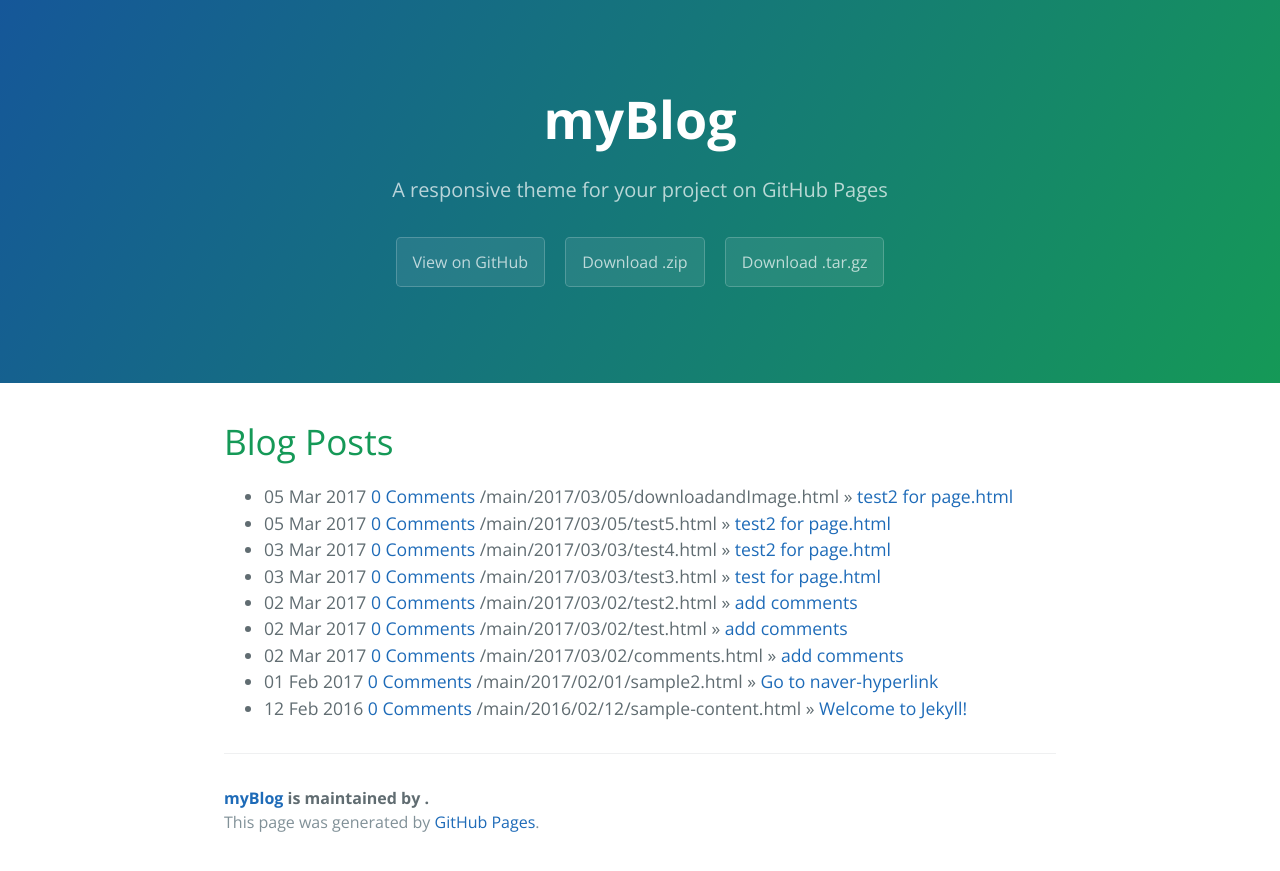
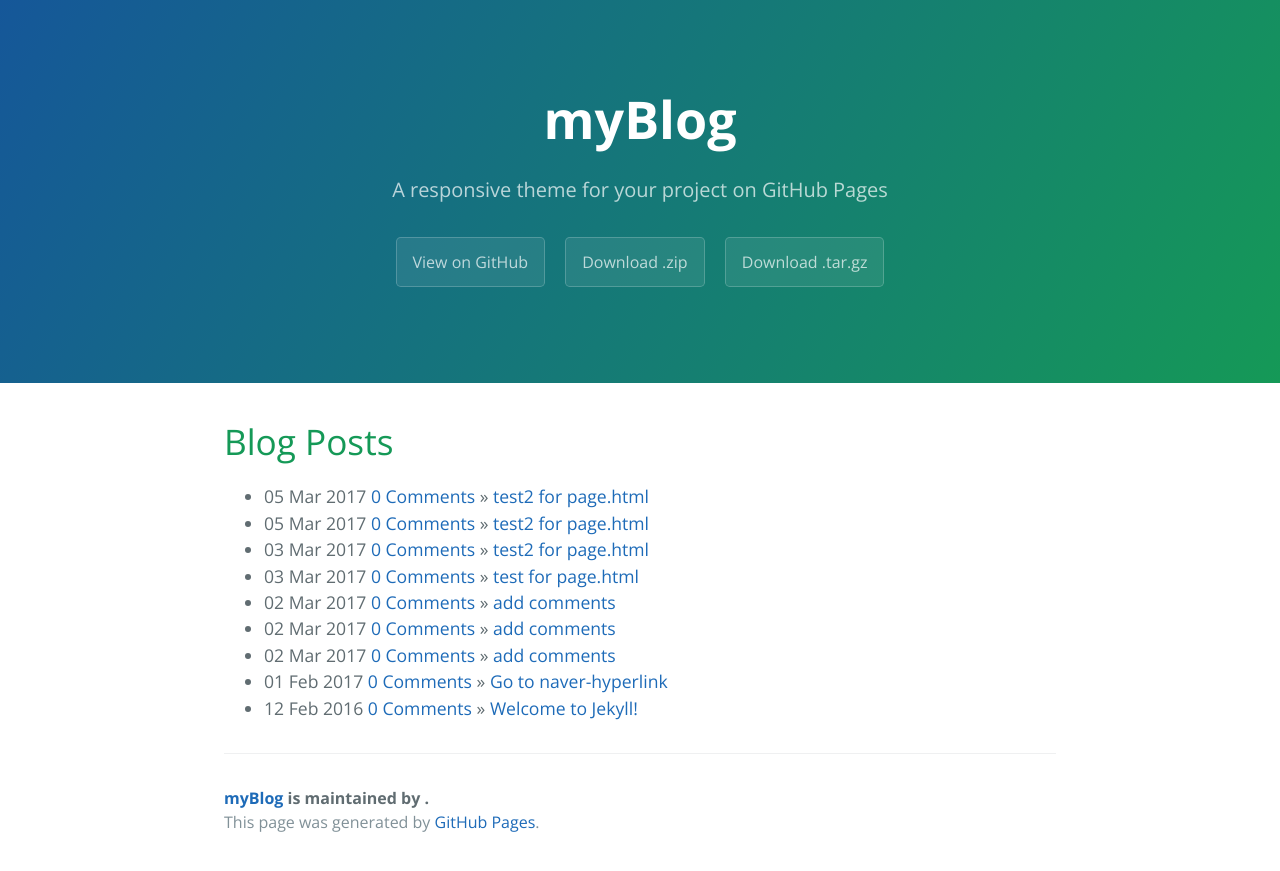
Before and after one commit to ppoasdd/ppoasdd.github.io, a Jekyll site: the page built from index.html, in a window 1280 px wide. Shown: the top 871 px of the page. Built offline with Jekyll 4.4.1, drawn with Linux system fonts in a browser that asks for light colours; the list of posts is cut into pages by our own code; comment, search, counter and statistics services are not loaded.

Commit message:
delete post url and change layout for all posts in this blog

```diff
--- a/_posts/2016-02-12-sample-content.markdown
+++ b/_posts/2016-02-12-sample-content.markdown
@@ -1,5 +1,5 @@
 ---
-layout: default
+layout: post
 title:  "Welcome to Jekyll!"
 date:   2016-02-12 17:50:00
 categories: main
--- a/_posts/2017-02-01-sample2.markdown
+++ b/_posts/2017-02-01-sample2.markdown
@@ -1,5 +1,5 @@
 ---
-layout: default
+layout: post
 title:  "Go to naver-hyperlink"
 date:   2017-02-01 17:50:00
 comments: true
--- a/_posts/2017-03-02-comments.markdown
+++ b/_posts/2017-03-02-comments.markdown
@@ -18,7 +18,6 @@
 
 Check out the [Jekyll docs][jekyll] for more info on how to get the most out of Jekyll. File all bugs/feature requests at [Jekyll's GitHub repo][jekyll-gh].
 
-{% include disqus.html %}
 
 [jekyll-gh]: https://github.com/mojombo/jekyll
 [jekyll]:    http://jekyllrb.com
--- a/_posts/2017-03-03-test2.markdown
+++ b/_posts/2017-03-03-test2.markdown
@@ -18,7 +18,6 @@
 
 Check out the [Jekyll docs][jekyll] for more info on how to get the most out of Jekyll. File all bugs/feature requests at [Jekyll's GitHub repo][jekyll-gh].
 
-{% include disqus.html %}
 
 [jekyll-gh]: https://github.com/mojombo/jekyll
 [jekyll]:    http://jekyllrb.com
--- a/index.html
+++ b/index.html
@@ -9,7 +9,6 @@
     {% for post in site.posts %}
       <li><span>{{ post.date | date_to_string }}
               <a href="https://ppoasdd.github.io{{ post.url }}#disqus_thread">0 Comments</a>
-              {{ post.url }}
           </span> &raquo; <a href="{{ site.baseurl }}{{ post.url }}">{{ post.title }}</a></li>
     {% endfor %}
   </ul>
```
Also changed, not shown: other parts of _posts/2017-03-02-comments.markdown (+1 -1 lines), other parts of _posts/2017-03-03-test2.markdown (+1 -1 lines).
